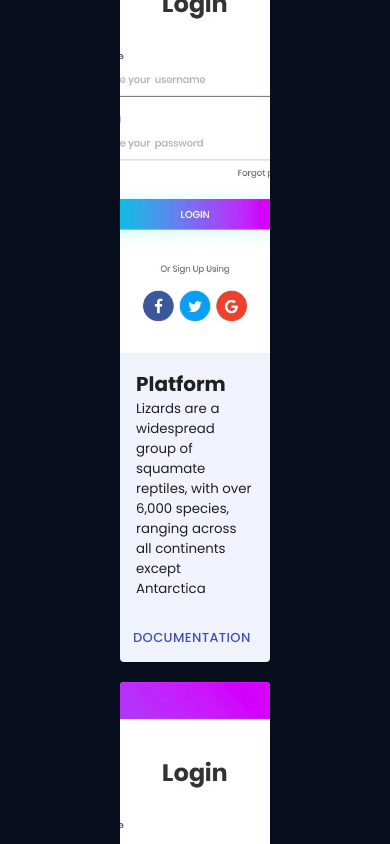
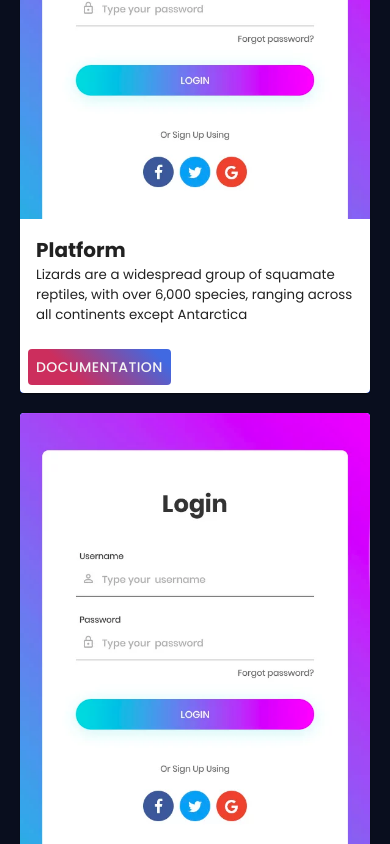
Before and after one commit to km00776/OfficialPortfolio, a Next.js app: page / in a window 390 px wide. Shown: the part 1855-2699 px from the top of the page. Built offline with nearby package versions, Linux system fonts and the light colour scheme.

Commit message:
more responsive on all different devices

```diff
--- a/components/Project-Section.js
+++ b/components/Project-Section.js
@@ -3,15 +3,14 @@ import Link from 'next/link'
 import ProjectContainer from './ProjectContainer';
 
 const ProjectSection = () => {
+
     return (
-
         <section className="ProjectSection" id="project">
             <div className="overlay"></div>
             <div className="title">
                 <h2 className="project">Projects</h2>
             </div>
             <div className="Projects">
-                <ProjectContainer />
                 <ProjectContainer />
                 <ProjectContainer />
                 <ProjectContainer />
--- a/components/ProjectContainer.js
+++ b/components/ProjectContainer.js
@@ -6,15 +6,44 @@ import CardActions from '@material-ui/core/CardActions';
 import { makeStyles } from '@material-ui/core/styles';
 import Typography from '@material-ui/core/Typography';
 import Button from '@material-ui/core/Button';
+import { Grid } from '@material-ui/core';
+import getResolution from '../utils/ScreenSize';
 
 
 const useStyles = makeStyles((theme) => ({
     root: {
-        maxWidth: 500,
-        flexGrow: 1,
-        marginRight: 20,
-        marginLeft: 20,
-        marginTop: 20,
+        [theme.breakpoints.only('lg')]: {
+            width: 400,
+            flexGrow: 0,
+            marginRight: 8,
+            marginLeft: 8,
+            marginTop: 20,
+        },
+        [theme.breakpoints.only('md')]: {
+            width: 400,
+            flexGrow: 0,
+            marginRight: 8,
+            marginLeft: 8,
+            marginTop: 20,
+        },
+        [theme.breakpoints.only('xl')]: {
+            width: 400,
+            flexGrow: 0,
+            marginRight: 20,
+            marginLeft: 20,
+            marginTop: 20,
+            justifyContent: 'center',
+            display:'grid'
+        },
+        [theme.breakpoints.down('sm')]: {
+            width: 350,
+            flexGrow: 0,
+            marginRight: 8,
+            marginLeft: 8,
+            marginTop: 20,
+            display: 'grid'
+        },
+
 
 
 
@@ -29,13 +58,12 @@ const ProjectContainer = () => {
     const classes = useStyles();
     return (
         <>
-            <Card style= {{backgroundColor:"whitesmoke"}}className={classes.root}>
+            <Card className={classes.root}>
                 <CardActionArea>
                     <CardMedia
                         component="img"
                         alt="Project Image"
                         height="440"
-                        width="300"
                         image="./testimg.jpg"
                         title="Project Image"
                     />
@@ -51,7 +79,7 @@ const ProjectContainer = () => {
                     </CardContent>
                 </CardActionArea>
                 <CardActions>
-                    <Button size="small" color="primary">
+                    <Button onClick={getResolution} size="medium" style={{background: 'linear-gradient(45deg, #cc2e5d 30%, royalblue 90%)', color:'whitesmoke'}}>
                         Documentation
                     </Button>
                 </CardActions>
--- a/styles/globals.css
+++ b/styles/globals.css
@@ -46,9 +46,9 @@ a {
 
 .projectContainer {
   width: 400px;
-	height:500px;
-	margin:10px;
-	padding:10px;
+  height: 500px;
+  margin: 10px;
+  padding: 10px;
   border-radius: 25px;
   display: grid;
   background-color: #ccc;
@@ -56,13 +56,12 @@ a {
 }
 
 .imgContainer img {
-  justify-content:   center;
+  justify-content: center;
   max-width: 400px;
   max-height: 400px;
   margin-top: -20px;
   border-radius: 25px;
   display: grid;
-
 }
 .ProjectTitle {
   display: grid;
@@ -74,11 +73,9 @@ a {
   margin-bottom: 140px;
 }
 
-
 .Projects {
-  display:flex;
-  margin-top: 80px;
-
+  display: flex;
+  margin-top: 40px;
 }
 
 * {
@@ -290,8 +287,8 @@ a {
   cursor: pointer;
 }
 
-.ProjectDetails p{
-  color:black;
+.ProjectDetails p {
+  color: black;
   font-weight: 600;
   display: flex;
   justify-content: center;
@@ -353,7 +350,8 @@ a {
   }
 
   .Projects {
-    display: flex; flex-flow: column-reverse;
+    display: flex;
+    flex-flow: column-reverse;
 
     margin: auto;
     align-content: center;
@@ -362,26 +360,24 @@ a {
 
   .projectContainer {
     width: 250px;
-    height:400px;
+    height: 400px;
     border-radius: 25px;
-    display:  flex;
+    display: flex;
     flex-flow: column;
     background-color: #ccc;
   }
 
   .imgContainer img {
-    justify-content:   center;
+    justify-content: center;
     max-width: contain;
     max-height: contain;
     margin-top: -20px;
     border-radius: 25px;
     display: grid;
-
   }
   .ProjectTitle {
     display: grid;
   }
-
 }
 
 @media (max-width: 1025px) {
@@ -397,34 +393,31 @@ a {
   }
 
   .Projects {
-     display: flex; flex-flow: column-reverse;
+    display: flex;
+    flex-flow: column-reverse;
     margin: auto;
     align-content: center;
     flex-wrap: wrap;
-
   }
 
   .projectContainer {
     width: 350px;
-    height:400px;
+    height: 400px;
     border-radius: 25px;
-    display:  flex;
+    display: flex;
     flex-flow: row;
     background-color: #ccc;
   }
 
   .imgContainer img {
-    justify-content:   center;
+    justify-content: center;
     max-width: contain;
     max-height: contain;
     margin-top: -20px;
     border-radius: 25px;
     display: grid;
-
   }
   .ProjectTitle {
     display: grid;
   }
-
-
 }
--- /dev/null
+++ b/utils/ScreenSize.js
@@ -0,0 +1,10 @@
+const getResolution = () => {
+    console.log("Width " + screen.width + "Height " + screen.height);
+}
+
+export default getResolution;
+
+/**
+ * Get the resolution
+ * Display the number of components based on resolution
+ */
```
Lines whose indentation alone changed are shown as unchanged.
